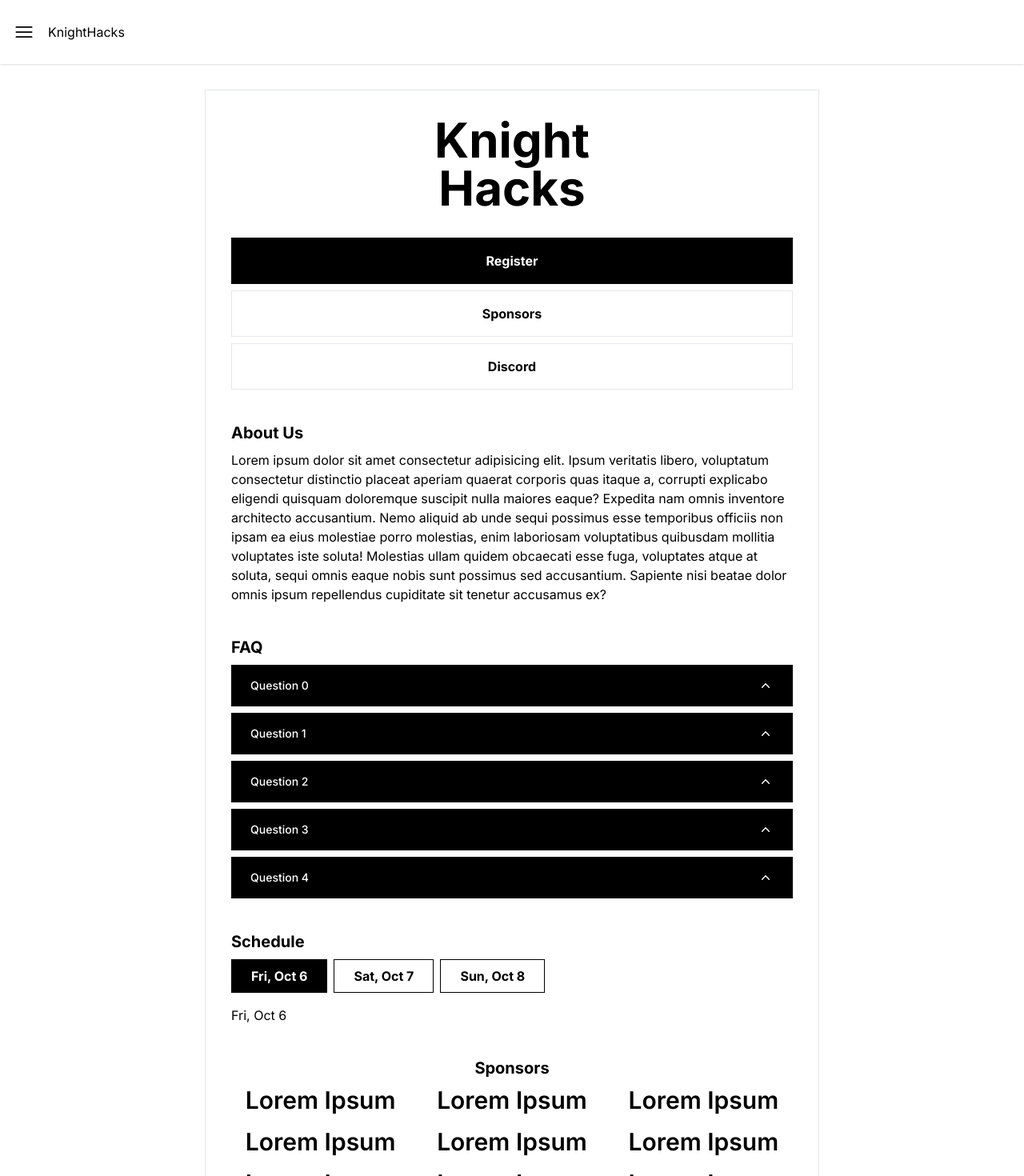
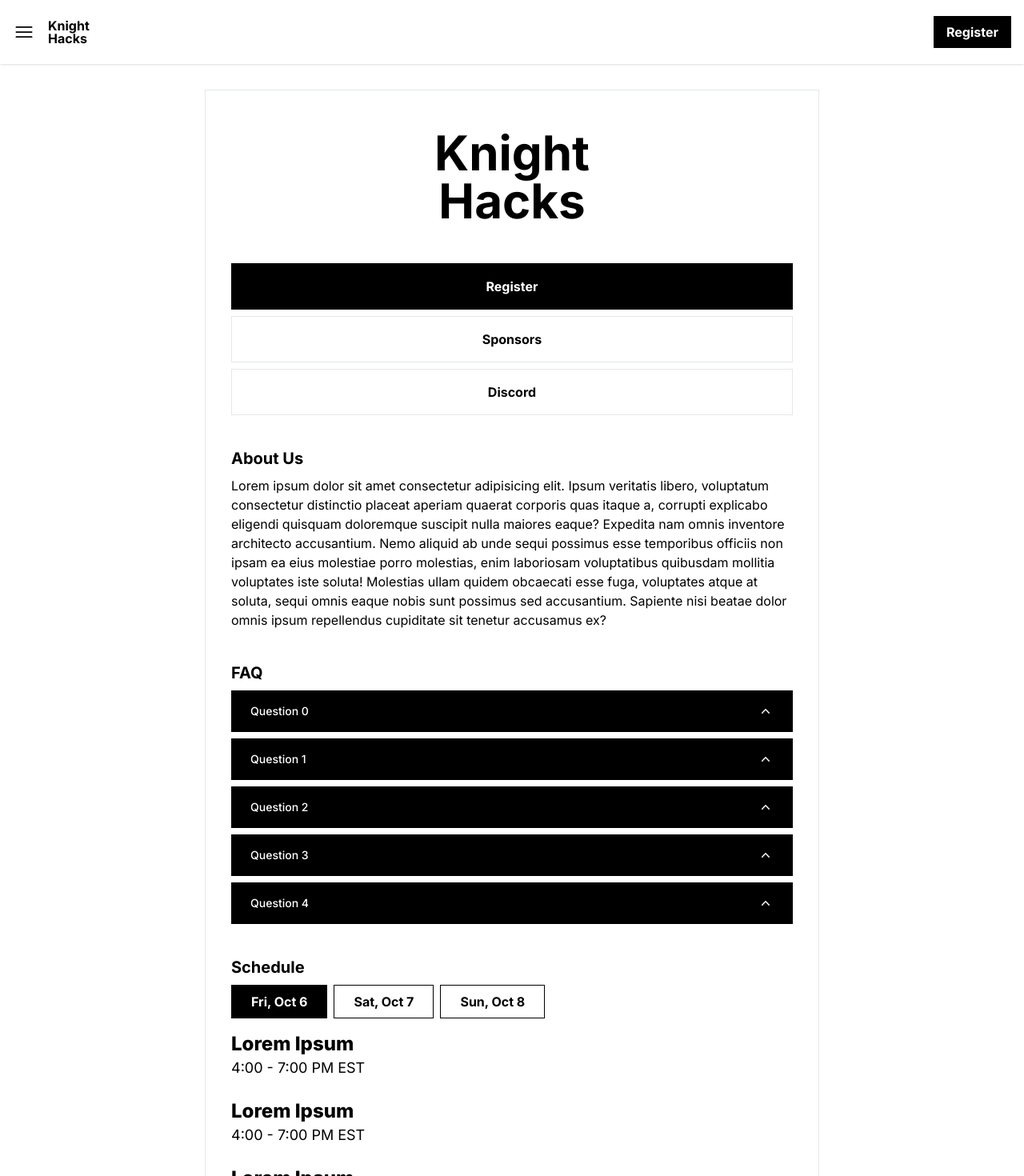
Before and after one commit to KnightHacks/hackathon-site-2023, a Next.js app: page / in a window 1280 px wide. Shown: the top 1470 px of the page at 80% size. Built offline with nearby package versions, Linux system fonts and the light colour scheme.

Commit message:
Render out events in the schedule page

```diff
--- a/package.json
+++ b/package.json
@@ -24,5 +24,8 @@
     "react-dom": "18.2.0",
     "tailwindcss": "3.3.1",
     "typescript": "5.0.4"
+  },
+  "devDependencies": {
+    "@faker-js/faker": "^7.6.0"
   }
 }
--- a/src/components/Navbar.tsx
+++ b/src/components/Navbar.tsx
@@ -7,7 +7,12 @@ export default function Navbar() {
       <button className="mr-4">
         <Bars3Icon className="h-7 w-7" />
       </button>
-      <Link href="/">KnightHacks</Link>
+      <Link className="font-bold leading-4" href="/">
+        Knight <br /> Hacks
+      </Link>
+      <button className="ml-auto border-black bg-black px-4 py-2 font-bold text-white">
+        Register
+      </button>
     </nav>
   );
 }
--- a/src/pages/index.tsx
+++ b/src/pages/index.tsx
@@ -32,7 +32,7 @@ function Header({
 function MainSection() {
   return (
     <section className="mb-10" id="">
-      <div className="my-8 text-center text-6xl font-bold">
+      <div className="my-12 text-center text-6xl font-bold">
         Knight <br />
         Hacks
       </div>
@@ -122,6 +122,15 @@ function FAQ({ QAs }: { QAs: QA[] }) {
   );
 }
 
+function Event() {
+  return (
+    <li>
+      <div className="text-2xl font-extrabold">Lorem Ipsum</div>
+      <div className="text-lg">4:00 - 7:00 PM EST</div>
+    </li>
+  );
+}
+
 function ScheduleSection() {
   const [selectedDay, setSelectedDay] = useState(0);
   const days = ["Fri, Oct 6", "Sat, Oct 7", "Sun, Oct 8"];
@@ -130,6 +139,8 @@ function ScheduleSection() {
     "border border-black px-6 py-2 font-bold text-white bg-black";
   const unselectedDayStyles =
     "border border-black px-6 py-2 font-bold text-black";
+
+  // TODO: Render out particular schedule based on the selected day
 
   return (
     <section className="mb-10">
@@ -147,12 +158,11 @@ function ScheduleSection() {
           </button>
         ))}
       </div>
-      <div>
-        <div>{days[selectedDay]}</div>
-        <ul>
-          <li></li>
-        </ul>
-      </div>
+      <ul className="flex flex-col gap-6">
+        {Array.from({ length: 5 }).map((_, i) => (
+          <Event key={i} />
+        ))}
+      </ul>
     </section>
   );
 }
@@ -165,7 +175,7 @@ function SponsorsSection() {
       <Header className="text-center">Sponsors</Header>
       <div className="grid gap-4 text-center sm:grid-cols-2 md:grid-cols-3">
         {sponsors.map((_, i) => (
-          <div key={i} className="text-3xl font-semibold">
+          <div key={i} className="text-3xl font-extrabold uppercase">
             Lorem Ipsum
           </div>
         ))}
```
Also changed, not shown: 1 other file (tests, documents, lock files or other folders).
